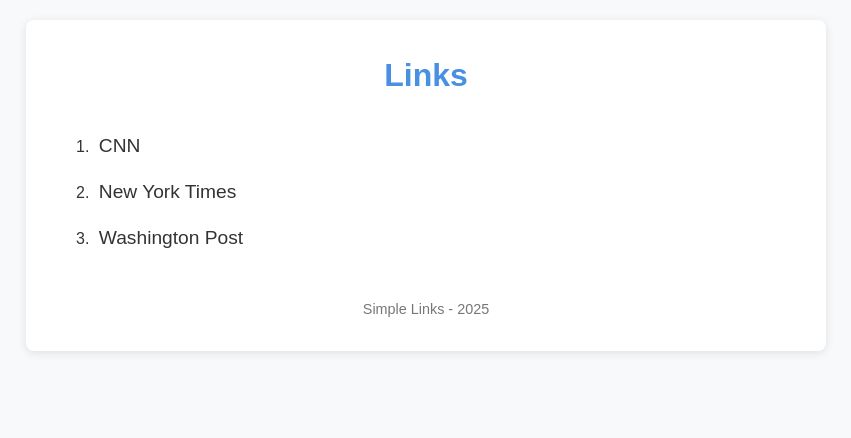
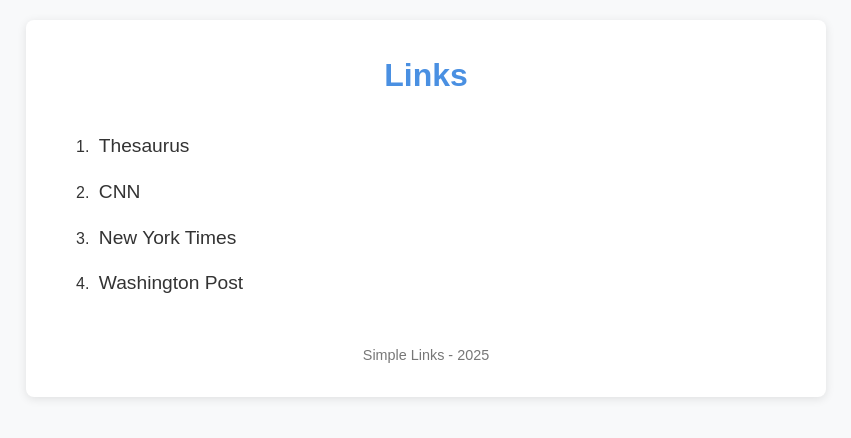
Before and after one commit to aniapte/homepage, a plain HTML site: page index.html in a window 1280 px wide. Shown: the whole page, without its empty margins (214-1065 px from the left). Drawn offline with Linux system fonts and the light colour scheme.

Commit message:
Update index.html

```diff
--- a/index.html
+++ b/index.html
@@ -114,6 +114,7 @@
 
         <main>
             <ol class="links-list">
+                <li><a href="https://thesaurus.com" target="_blank">Thesaurus</a></li>
                 <li><a href="https://www.cnn.com" target="_blank">CNN</a></li>
                 <li><a href="https://www.nytimes.com" target="_blank">New York Times</a></li>
                 <li><a href="https://www.washingtonpost.com" target="_blank">Washington Post</a></li>
```
